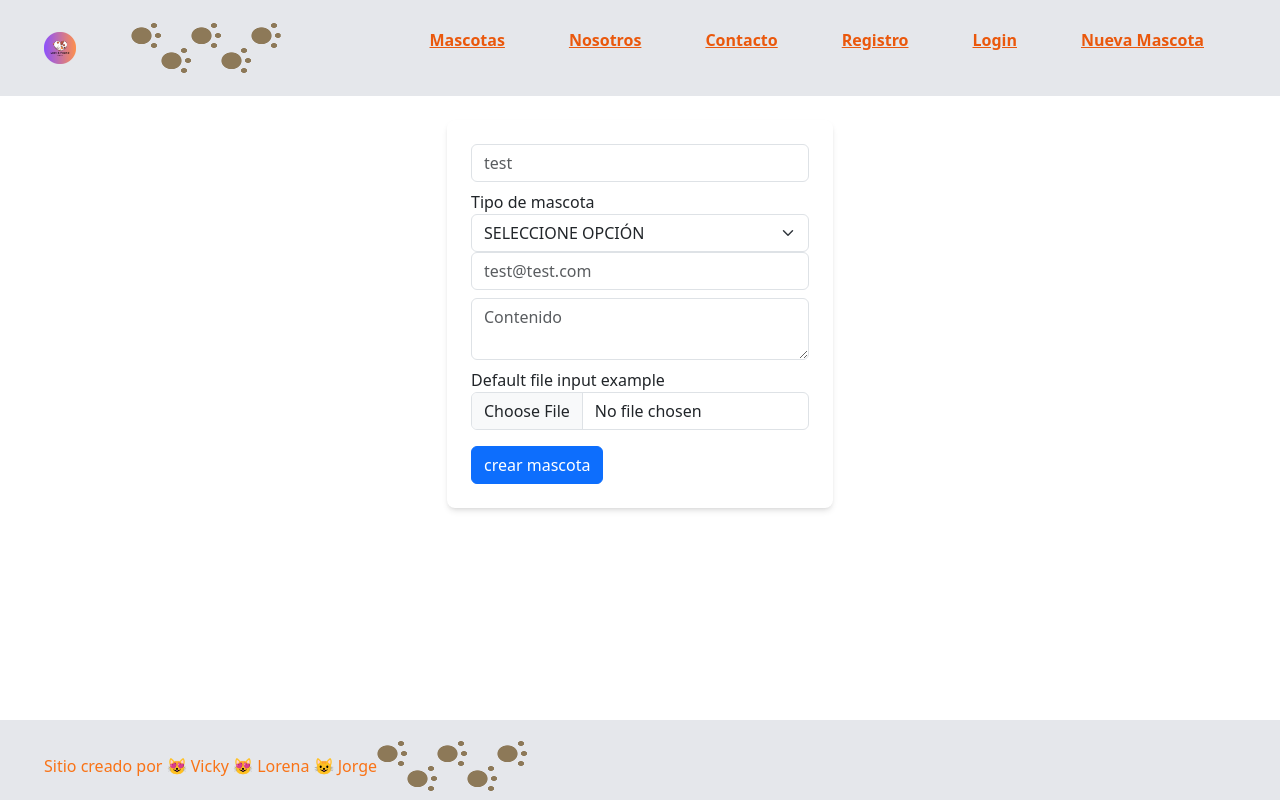
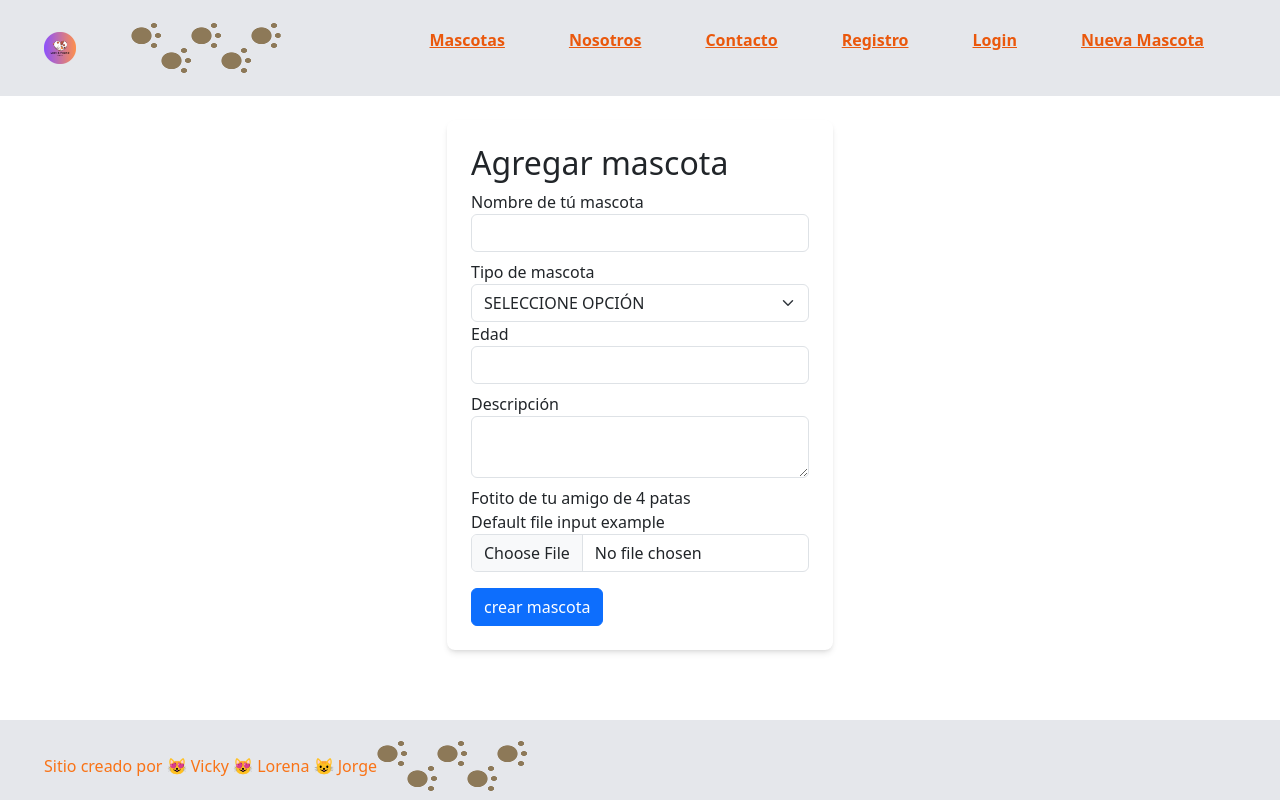
Before and after one commit to JorgeVergaraSou/frontvicky, a React (Vite) app: page /nuevamascota in a window 1280 px wide. Built offline with nearby package versions, Linux system fonts and the light colour scheme.

Commit message:
imagenes

```diff
--- a/src/pages/CrearMascota.tsx
+++ b/src/pages/CrearMascota.tsx
@@ -73,11 +73,12 @@ export const CrearMascota: React.FC = () => {
 
   return (
     <>
-
+<h2>Agregar mascota</h2>
 <form onSubmit={handleSubmit}>
+Nombre de tú mascota
          <input
            type="text"
-           placeholder="test"
+           placeholder=""
            name="namePets"
            className="form-control mb-2"
            value={namePets}
@@ -99,23 +100,24 @@ export const CrearMascota: React.FC = () => {
                         AVE
                     </option>
                 </select>
-
+Edad
          <input
            type="number"
-           placeholder="test@test.com"
+           placeholder=""
            name="age"
            className="form-control mb-2"
            value={age}
            onChange={(event) => setAge(event.target.value)}
          />
+         Descripción
           <textarea
-                    placeholder="Contenido"
+                    placeholder=""
                     name="content"
                     className="form-control mb-2"
                     value={description}
                     onChange={(event) => setDescription(event.target.value)}
                 />
-
+Fotito de tu amigo de 4 patas
 <div className="mb-3">
   <label htmlFor="formFile" >Default file input example</label>
   <input className="form-control" type="file" id="formFile" />
```
